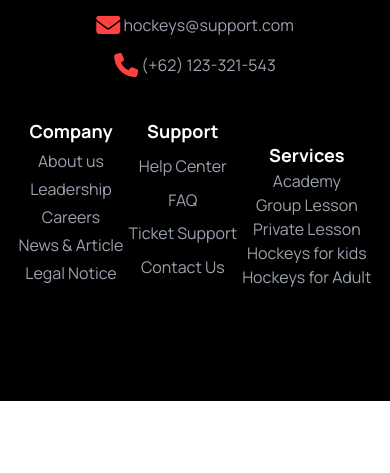
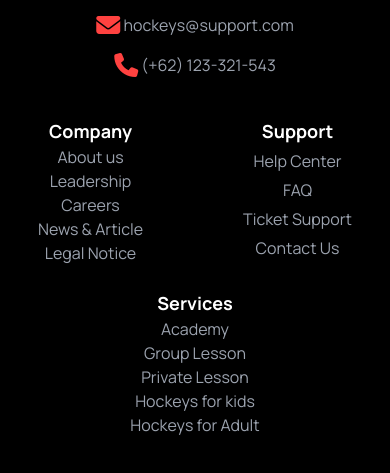
Before and after one commit to MTHasan0/mt-hockey, a plain HTML site: page index.html in a window 390 px wide. Shown: the part 9679-10152 px from the top of the page. Before the commit the page ends 10080 px from the top, so only its background shows below. Drawn offline with nearby package versions, Linux system fonts and the light colour scheme.

Commit message:
one last commit for a little correction in the footer

```diff
--- a/index.html
+++ b/index.html
@@ -554,7 +554,7 @@
                     <a class="link link-hover">News & Article</a>
                     <a class="link link-hover">Legal Notice</a>
                 </div>
-                <div class="grid grid-cols-1 text-gray-400">
+                <div class="grid grid-cols-1 text-gray-400 pl-14 lg:pl-0">
                     <header class="text-lg text-white font-bold">Support</header>
                     <a class="link link-hover">Help Center</a>
                     <a class="link link-hover">FAQ</a>
```
